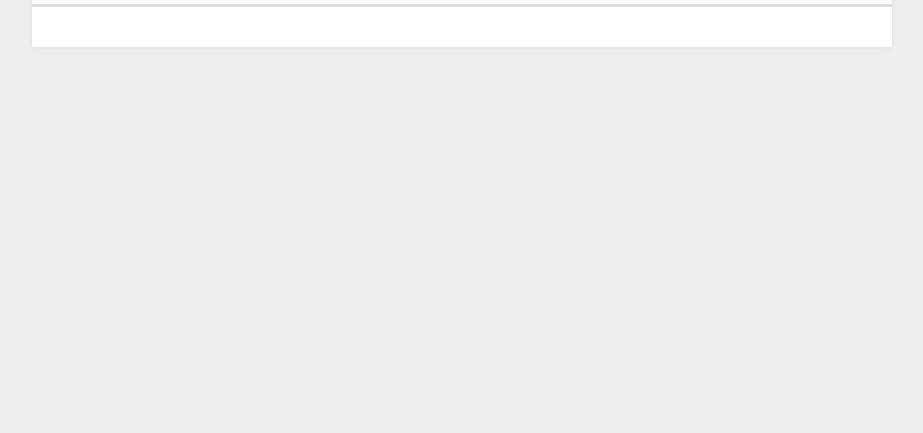
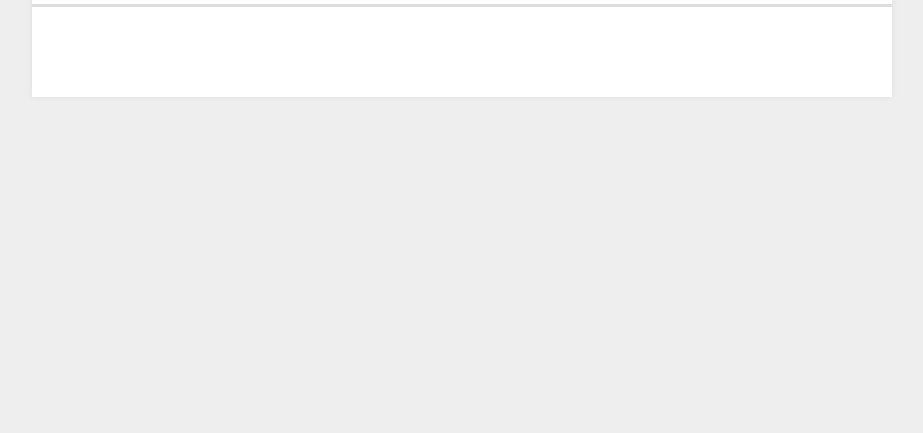
Before and after one commit to emilia82/to-do-list, a plain HTML site: page index.html in a window 1280 px wide. Shown: the part 367-800 px from the top of the page, without its empty margins (178-1101 px from the left). Drawn offline with nearby package versions, Linux system fonts and the light colour scheme.

Commit message:
section__body added

```diff
--- a/index.html
+++ b/index.html
@@ -40,7 +40,8 @@
             </section>
             <section class="section">
                 <h2 class="section__header">Lista zadań</h2>
-                <ul class="section__taskList js-tasks"></ul>
+                <div class="section__body">
+                <ul class="section__taskList js-tasks"></ul></div>
             </section>
         </main>
     </body>
```
